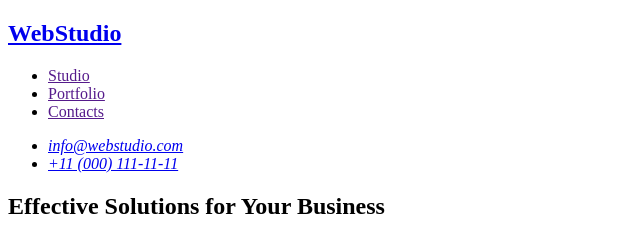
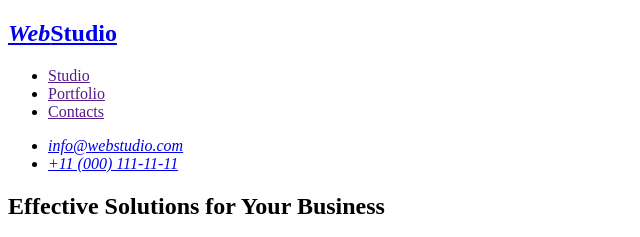
Before and after one commit to ukwoan2005/goit-markup-hw-01, a plain HTML site: page index.html in a window 1280 px wide. Shown: the top 237 px of the page, 0-640 px from the left. Drawn offline with Linux system fonts and the light colour scheme.

Commit message:
Update index.html
Signed-off-by: ukwoan2005 <149522824+ukwoan2005@users.noreply.github.com>

```diff
--- a/index.html
+++ b/index.html
@@ -8,7 +8,7 @@
 <body>
     <header>
         <nav>
-            <h1><a href="./index.html">WebStudio</a></h1>
+            <h1><a href="./index.html"><i>Web</i>Studio</a></a></h1>
             <ul>
                 <li><a href="">Studio</a></li>
                 <li><a href="">Portfolio</a></li>
```
